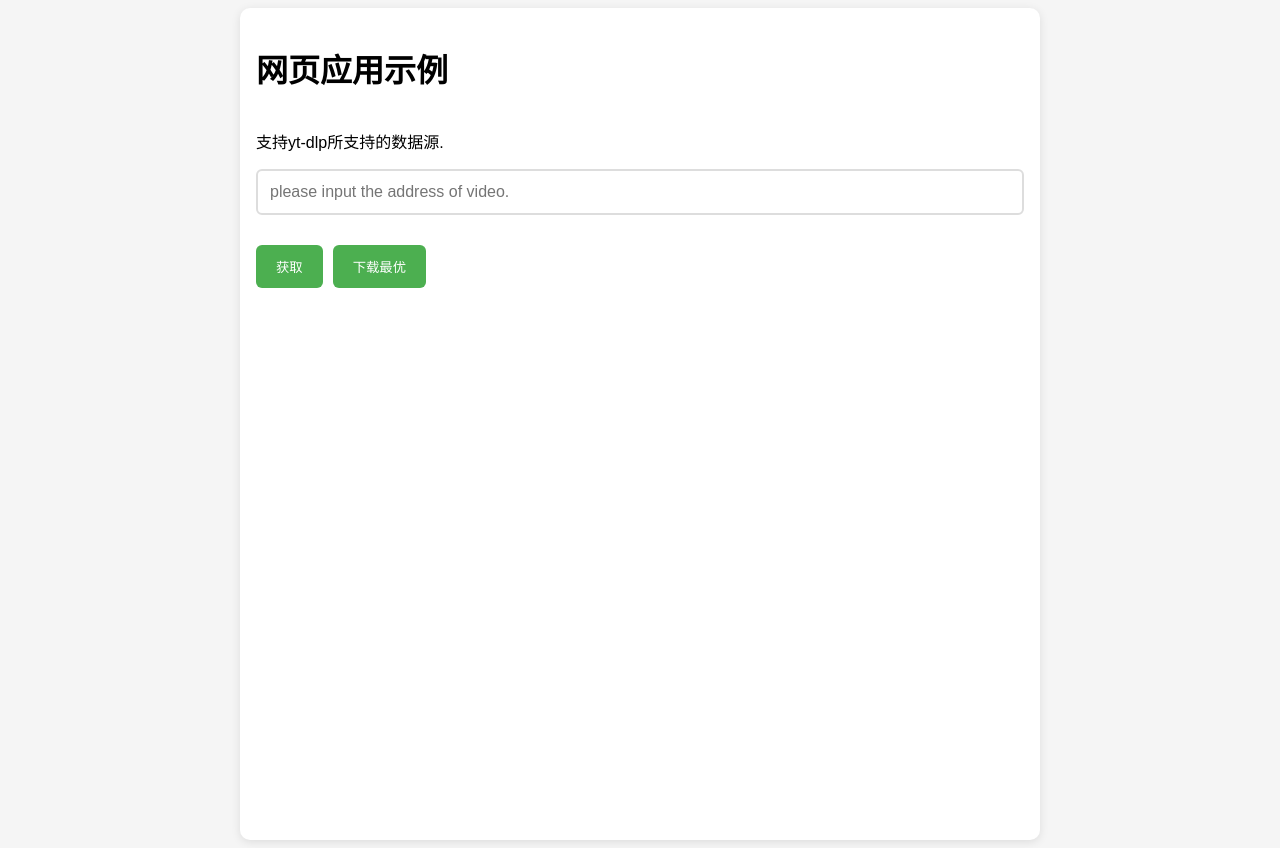
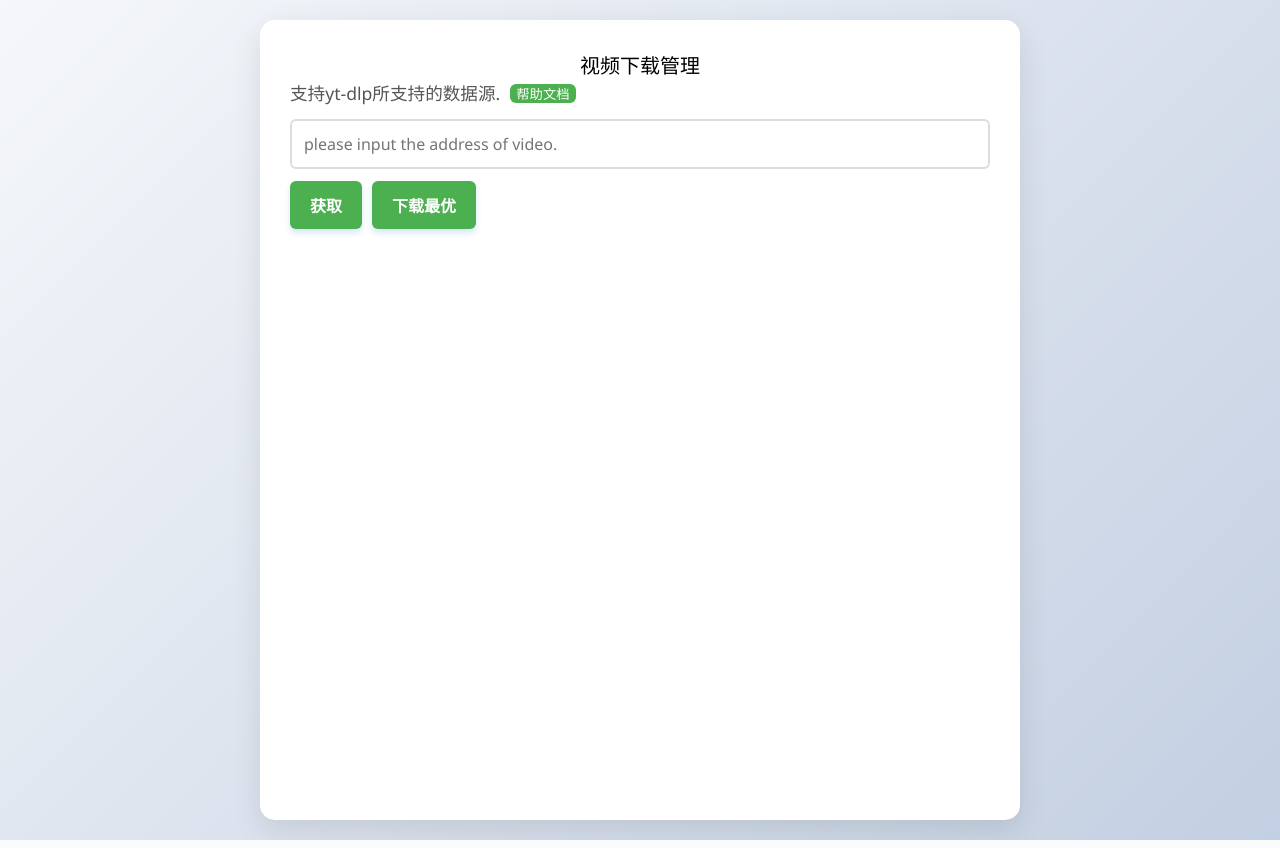
Before and after one commit to codeLeejj/VideoDoanloaderService, a Flask app: page / in a window 1280 px wide. Run offline with Flask 2, Linux system fonts and the light colour scheme.

Commit message:
添加网页管理

```diff
--- a/app.py
+++ b/app.py
@@ -23,9 +23,15 @@ def index():
     except Exception as e:
         logger.error(e)
         return jsonify({
-                "status": "success",
-                "message": f"参数已接收并打印",
-            }), 400
+            "status": "success",
+            "message": f"参数已接收并打印",
+        }), 400
+
+
+@app.route('/doc')
+def doc():
+    path = "doc.html"
+    return render_template(path)
 
 
 ###################################### web end #############################################
--- a/templates/index.html
+++ b/templates/index.html
@@ -29,7 +29,7 @@
         .flex-container {
             display: flex;
             gap: 10px;
-            margin-bottom: 30px;
+            margin-bottom: 12px;
             align-items: center;
         }
 
@@ -58,28 +58,225 @@
             border-radius: 6px;
             cursor: pointer;
         }
+
+        .source_title {
+            margin: 2px;
+            font-size: 16px;
+        }
+
+
+        * {
+            margin: 0;
+            padding: 0;
+            box-sizing: border-box;
+            font-family: 'Segoe UI', Tahoma, Geneva, Verdana, sans-serif;
+        }
+
+        body {
+            background: linear-gradient(135deg, #f5f7fa 0%, #c3cfe2 100%);
+            min-height: 100vh;
+            display: flex;
+            flex-direction: column;
+            align-items: center;
+            justify-content: center;
+            padding: 20px;
+        }
+
+        .container {
+            max-width: 1000px;
+            width: 100%;
+            text-align: center;
+            padding: 30px;
+            background: white;
+            border-radius: 15px;
+            box-shadow: 0 10px 30px rgba(0, 0, 0, 0.1);
+        }
+
+        h1 {
+            color: #3498db;
+            margin-bottom: 20px;
+            font-size: 2.5rem;
+        }
+
+        p {
+            color: #555;
+            line-height: 1.6;
+            font-size: 1.1rem;
+        }
+
+        .btn {
+            padding: 14px 28px;
+            background: #3498db;
+            color: white;
+            border: none;
+            border-radius: 8px;
+            cursor: pointer;
+            font-size: 1rem;
+            font-weight: 600;
+            transition: all 0.3s ease;
+            box-shadow: 0 4px 6px rgba(50, 140, 220, 0.2);
+        }
+
+        .btn:hover {
+            background: #2980b9;
+            transform: translateY(-2px);
+            box-shadow: 0 6px 12px rgba(50, 140, 220, 0.3);
+        }
+
+        /* 模态窗口样式 */
+        .modal-overlay {
+            position: fixed;
+            top: 0;
+            left: 0;
+            right: 0;
+            bottom: 0;
+            background: rgba(0, 0, 0, 0.7);
+            display: flex;
+            align-items: center;
+            justify-content: center;
+            z-index: 1000;
+            opacity: 0;
+            visibility: hidden;
+            transition: all 0.3s ease;
+        }
+
+        .modal-overlay.active {
+            opacity: 1;
+            visibility: visible;
+        }
+
+        .modal {
+            background: white;
+            border-radius: 12px;
+            width: 85%;
+            max-width: 700px;
+            max-height: 85vh;
+            overflow: hidden;
+            box-shadow: 0 15px 40px rgba(0, 0, 0, 0.2);
+            transform: translateY(50px);
+            transition: transform 0.4s ease;
+            display: flex;
+            flex-direction: column;
+        }
+
+        .modal-overlay.active .modal {
+            transform: translateY(0);
+        }
+
+        .modal-header {
+            padding: 8px;
+            background: #3498db;
+            color: white;
+            display: flex;
+            justify-content: space-between;
+            align-items: center;
+        }
+
+        .modal-title {
+            font-size: 1.5rem;
+            font-weight: 600;
+        }
+
+        .close-btn {
+            background: none;
+            border: none;
+            color: white;
+            font-size: 1.8rem;
+            cursor: pointer;
+            transition: transform 0.2s;
+        }
+
+        .close-btn:hover {
+            transform: rotate(90deg);
+        }
+
+        .modal-content {
+            padding: 6px;
+            overflow-y: auto;
+            max-height: 60vh;
+            text-align: left;
+        }
+
     </style>
 </head>
 <body>
 <div class="container">
-    <h1>网页应用示例</h1>
-    <p>支持yt-dlp所支持的数据源.</p>
+    <div style="font-size: 20px;text-align: center">视频下载管理</div>
+    <div class="flex-container">
+        <p>支持yt-dlp所支持的数据源.</p>
+        <button style="margin: 0;padding: 0 6px" onclick="showModal('iframe')">帮助文档</button>
+    </div>
 
     <div class="flex-container">
         <input type="text" id="urlInput" placeholder="please input the address of video.">
     </div>
-
     <div class="flex-container">
         <button class="btn" onclick="query()">获取</button>
         <button class="btn" onclick="downloadBest()">下载最优</button>
-        <button class="btn" id="btDownload" onclick="download()" style="visibility: hidden;">下载</button>
+        <button class="btn" style="visibility: hidden" id="bt_download" onclick="download()">下载选择项</button>
     </div>
 
     <div id="queryResult"></div>
+
+</div>
+
+<!-- 模态窗口 -->
+<div class="modal-overlay" id="modalOverlay">
+    <div class="modal">
+        <div class="modal-header">
+            <h2 class="modal-title" id="modalTitle">使用说明</h2>
+            <button class="close-btn" onclick="closeModal()">&times;</button>
+        </div>
+        <div class="modal-content" id="modalContent">
+            <div id="contentContainer"></div>
+        </div>
+    </div>
 </div>
 
 <script>
-    // document.getElementById('urlInput').value = "https://www.youtube.com/watch?v=QJkJMKqukwo";
+    // 显示模态窗口
+    function showModal(method) {
+        const overlay = document.getElementById('modalOverlay');
+        const contentContainer = document.getElementById('contentContainer');
+
+        // 显示加载指示器
+        contentContainer.innerHTML = '';
+
+        // 显示模态窗口
+        overlay.classList.add('active');
+
+
+        // 根据选择的方法加载内容
+        if (method === 'iframe') {
+            // 使用iframe加载
+            contentContainer.innerHTML = `
+                        <iframe src="doc" width="100%" height="400"
+                            style="border: none; border-radius: 8px;"
+                            onload="this.style.height = this.contentWindow.document.body.scrollHeight + 'px'">
+                        </iframe>
+                    `;
+        }
+    }
+
+    // 关闭模态窗口
+    function closeModal() {
+        const overlay = document.getElementById('modalOverlay');
+        overlay.classList.remove('active');
+    }
+
+    // 点击模态窗口外部关闭
+    document.getElementById('modalOverlay').addEventListener('click', function (e) {
+        if (e.target === this) {
+            closeModal();
+        }
+    });
+
+    // ESC键关闭模态窗口
+    document.addEventListener('keydown', function (e) {
+        if (e.key === 'Escape') {
+            closeModal();
+        }
+    });
 
     function showQueryResult(data) {
         const title = data["title"];
@@ -88,9 +285,7 @@
         console.log(prettyJson)
 
         let mHeader = `
-            <div style="margin-bottom: 20px;">
-                <h4><i class="fas fa-film"></i> 视频标题: ${title}</h4>
-            </div>
+            <div style="margin-bottom: 8px;font-size: 18px;"><strong>${title}</strong></div>
         `;
 
         let fromHeader =
@@ -154,12 +349,12 @@
             videoForm += `</table></div>`;
             audioForm += `</table></div>`;
             mBody =
-                `<h4><i class="fas fa-list-alt"></i> 视频:</h4>` +
+                `<div class="source_title">视频:</div>` +
                 videoForm +
-                `<h4><i class="fas fa-list-alt"></i> 音频:</h4>` +
+                `<div  class="source_title">音频:</div>` +
                 audioForm;
 
-            document.getElementById("btDownload").style.visibility = "visible"
+            document.getElementById("bt_download").style.visibility = "visible"
         } else {
             mBody += `<p><i class="fas fa-exclamation-triangle"></i> 未找到可用格式</p>`;
         }
@@ -167,7 +362,8 @@
     }
 
     function query() {
-        const urlData = document.getElementById('urlInput').value;
+        let urlData = document.getElementById('urlInput').value;
+        // urlData = "https://www.youtube.com/watch?v=QJkJMKqukwo";
         fetch('/query', {
             method: 'POST',
             // headers: {
@@ -188,7 +384,7 @@
 
     function downloadBest() {
         const urlData = document.getElementById('urlInput').value;
-        fetch('/process_data', {
+        fetch('/download', {
             method: 'POST',
             headers: {
                 'Content-Type': 'application/json',
@@ -232,7 +428,7 @@
             .then(data => {
                 const prettyJson = JSON.stringify(data, null, 2);
                 console.log(prettyJson)
-                if(data["code"]===-1){
+                if (data["code"] === -1) {
 
                 }
                 alert(data["message"])
```
Also changed, not shown: templates/doc.html (added, +32 -0 lines), 1 other file.
